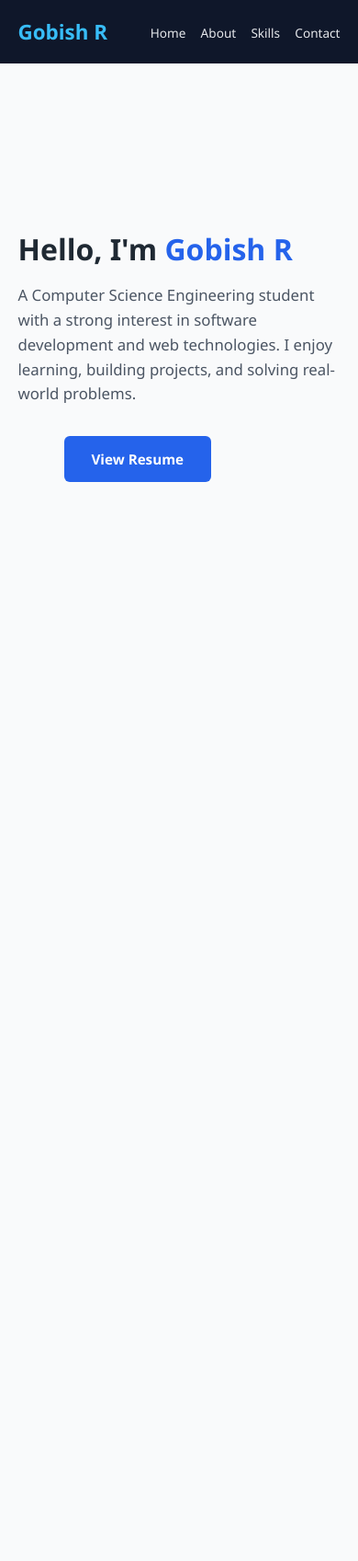
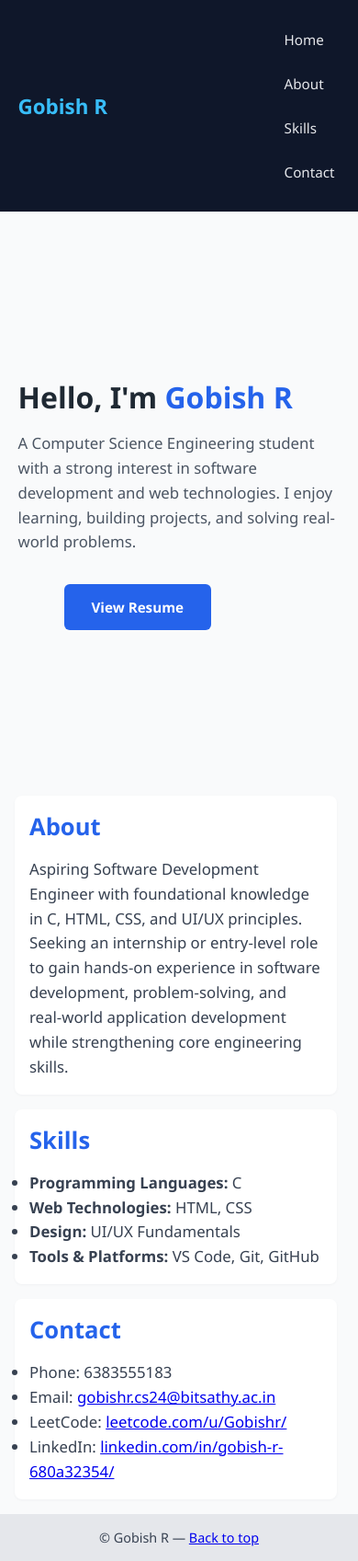
Before and after one commit to GOBISH-R/Portfolio, a plain HTML site: page index.html in a window 390 px wide. Shown: the whole page at 92% size. Before the commit the page ends 844 px from the top, so only its background shows below. Drawn offline with Linux system fonts and the light colour scheme.

Commit message:
changing

```diff
--- a/index.html
+++ b/index.html
@@ -114,15 +114,64 @@
       color: #374151;
     }
 
+    header {
+      position: sticky;
+      top: 0;
+      z-index: 60;
+      backdrop-filter: blur(6px);
+    }
+
+    .nav {
+      display: flex;
+      align-items: center;
+    }
+    .nav a {
+      margin-left: 20px;
+      text-decoration: none;
+      color: #e5e7eb;
+      font-size: 0.95rem;
+      padding: 8px 6px;
+      border-radius: 6px;
+    }
+    .nav a:hover {
+      color: #38bdf8;
+    }
+
+    /* Simple navigation — no hamburger menu for beginners */
+
+    html { scroll-behavior: smooth; }
+    .section {
+      width: 90%;
+      max-width: 1100px;
+      margin: 2rem auto;
+      padding: 2rem;
+      background-color: #ffffff;
+      border-radius: 8px;
+      box-shadow: 0 1px 3px rgba(15,23,42,0.04);
+      scroll-margin-top: 80px;
+    }
+    .section-title {
+      font-size: 1.6rem;
+      font-weight: 700;
+      color: #2563eb;
+      margin-bottom: 1rem;
+    }
+    .section-text {
+      font-size: 1.05rem;
+      color: #374151;
+      line-height: 1.6;
+    }
+    nav a.active {
+      color: #2563eb;
+      font-weight: 700;
+      background: rgba(37,99,235,0.08);
+    }
+
     @media (max-width: 768px) {
-      .hero h1 {
-        font-size: 2rem;
-      }
-
-      nav a {
-        margin-left: 12px;
-        font-size: 0.85rem;
-      }
+      .hero h1 { font-size: 2rem; }
+      .nav { flex-direction: column; align-items: flex-start; }
+      .nav a { margin: 6px 0; }
+      .section { padding: 1rem; margin: 1rem; }
     }
   </style>
 </head>
@@ -131,16 +180,16 @@
   <header>
     <div class="nav-container">
       <div class="logo">Gobish R</div>
-      <nav>
-        <a href="http://127.0.0.1:5500/index.html">Home</a>
-        <a href="http://127.0.0.1:5500/About.html">About</a>
-        <a href="http://127.0.0.1:5500/skills.html">Skills</a>
-        <a href="http://127.0.0.1:5500/Contact.html">Contact</a>
+      <nav class="nav" aria-label="Main Navigation">
+        <a href="#home">Home</a>
+        <a href="#about">About</a>
+        <a href="#skills">Skills</a>
+        <a href="#contact">Contact</a>
       </nav>
     </div>
   </header>
 
-  <section class="hero">
+  <section id="home" class="hero">
     <h1>Hello, I'm <span>Gobish R</span></h1>
     <p>
       A Computer Science Engineering student with a strong interest in
@@ -153,5 +202,36 @@
     </div>
   </section>
 
-</body>
-</html>
+  <section id="about" class="section">
+    <h2 class="section-title">About</h2>
+    <p class="section-text">
+      Aspiring Software Development Engineer with foundational knowledge in C, HTML, CSS,
+      and UI/UX principles. Seeking an internship or entry-level role to gain hands-on
+      experience in software development, problem-solving, and real-world application
+      development while strengthening core engineering skills.
+    </p>
+  </section>
+
+  <section id="skills" class="section">
+    <h2 class="section-title">Skills</h2>
+    <ul class="section-text skill-list">
+      <li><strong>Programming Languages:</strong> C</li>
+      <li><strong>Web Technologies:</strong> HTML, CSS</li>
+      <li><strong>Design:</strong> UI/UX Fundamentals</li>
+      <li><strong>Tools & Platforms:</strong> VS Code, Git, GitHub</li>
+    </ul>
+  </section>
+
+  <section id="contact" class="section">
+    <h2 class="section-title">Contact</h2>
+    <ul class="section-text contact-list">
+      <li>Phone: 6383555183</li>
+      <li>Email: <a href="mailto:gobishr.cs24@bitsathy.ac.in">gobishr.cs24@bitsathy.ac.in</a></li>
+      <li>LeetCode: <a href="https://leetcode.com/u/Gobishr/">leetcode.com/u/Gobishr/</a></li>
+      <li>LinkedIn: <a href="https://www.linkedin.com/in/gobish-r-680a32354/">linkedin.com/in/gobish-r-680a32354/</a></li>
+    </ul>
+  </section>
+
+  <footer>
+    <p>© Gobish R — <a href="#home">Back to top</a></p>
+  </footer>
```
Also changed, not shown: about.html (deleted, +0 -23 lines), contact.html (deleted, +0 -42 lines), skills.html (deleted, +0 -33 lines).
